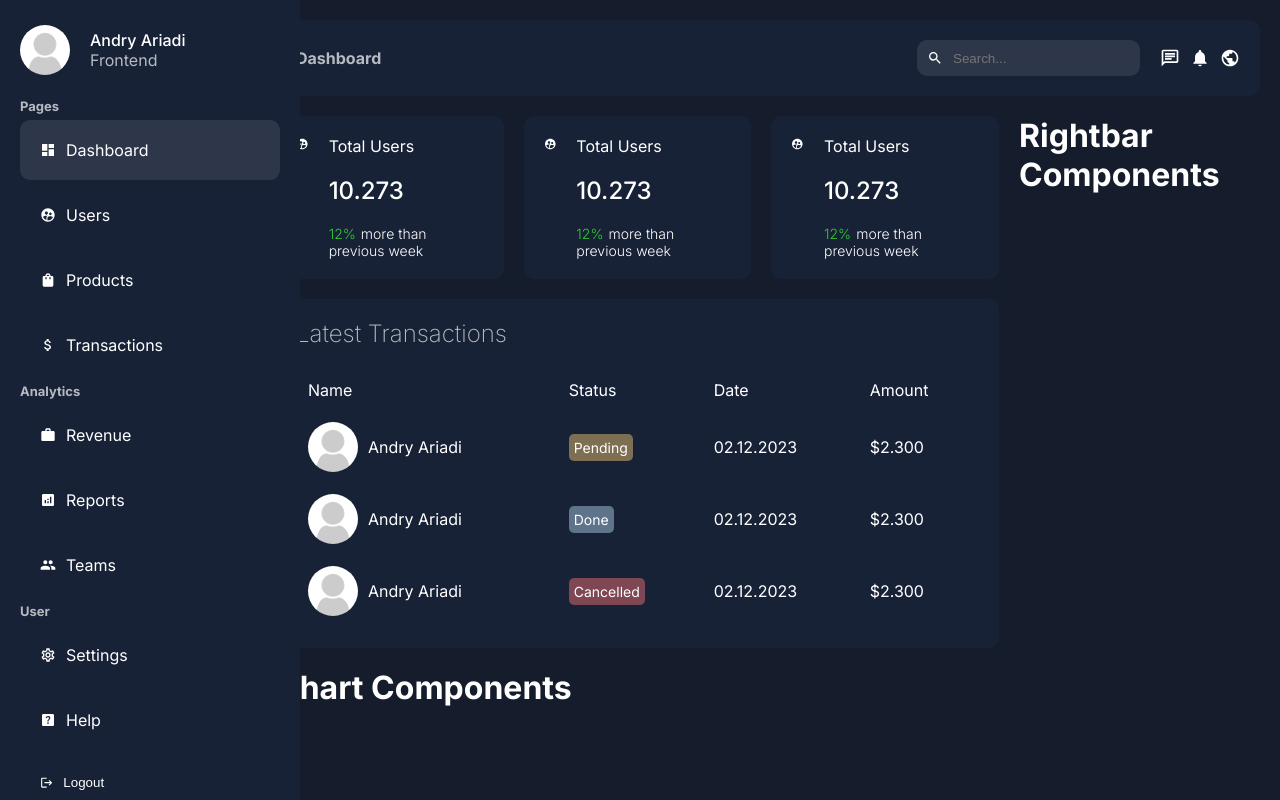
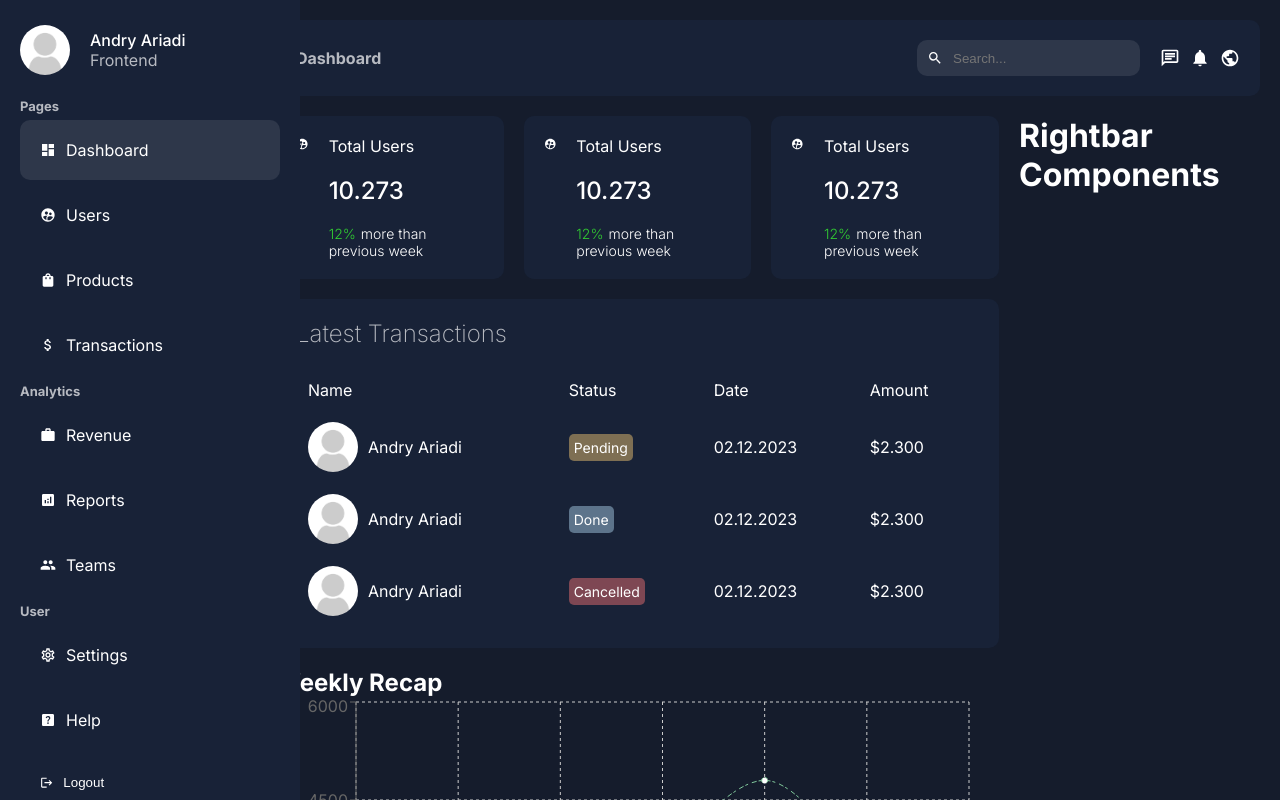
Before and after one commit to andryariadi/CMS-Dashboard-, a Next.js app in the folder cms-dashboard/: page /dashboard in a window 1280 px wide. Built offline with nearby package versions, Linux system fonts and the light colour scheme.

Commit message:
styling chart transaction

```diff
--- a/cms-dashboard/src/app/dashboard/dashboard.module.css
+++ b/cms-dashboard/src/app/dashboard/dashboard.module.css
@@ -52,7 +52,33 @@
   display: flex;
   gap: 20px;
   margin-top: 20px;
+  overflow-y: auto;
+  height: 100vh;
 }
+
+/* wrapper scrollbar */
+.wrapper {
+  --sb-track-color: #232e33;
+  --sb-thumb-color: #6baf8d;
+  --sb-size: 10px;
+
+  scrollbar-color: var(--sb-thumb-color) var(--sb-track-color);
+}
+
+.wrapper::-webkit-scrollbar {
+  width: var(--sb-size);
+}
+
+.wrapper::-webkit-scrollbar-track {
+  background: var(--sb-track-color);
+  border-radius: 10px;
+}
+
+.wrapper::-webkit-scrollbar-thumb {
+  background: var(--sb-thumb-color);
+  border-radius: 10px;
+}
+/* wrapper scrollbar */
 
 .main {
   flex: 3;
--- a/cms-dashboard/src/components/dashboard/chart/chart.jsx
+++ b/cms-dashboard/src/components/dashboard/chart/chart.jsx
@@ -1,7 +1,74 @@
+"use client";
+import styles from "./chart.module.css";
+import { LineChart, Line, XAxis, YAxis, CartesianGrid, Tooltip, Legend, ResponsiveContainer } from "recharts";
+
+const data = [
+  {
+    name: "Sun",
+    visit: 4000,
+    click: 2400,
+  },
+  {
+    name: "Mon",
+    visit: 3000,
+    click: 1398,
+  },
+  {
+    name: "Tue",
+    visit: 2000,
+    click: 3800,
+  },
+  {
+    name: "Wed",
+    visit: 2780,
+    click: 3908,
+  },
+  {
+    name: "Thu",
+    visit: 1890,
+    click: 4800,
+  },
+  {
+    name: "Fri",
+    visit: 2390,
+    click: 3800,
+  },
+  {
+    name: "Sat",
+    visit: 3490,
+    click: 4300,
+  },
+];
+
 export default function Chart() {
   return (
     <>
-      <h1>Chart Components</h1>
+      <div className={styles.mainContainer}>
+        <div className={styles.container}>
+          <h2>Weekly Recap</h2>
+          <ResponsiveContainer width="100%" height="100%">
+            <LineChart
+              width={500}
+              height={300}
+              data={data}
+              margin={{
+                top: 5,
+                right: 30,
+                left: 20,
+                bottom: 5,
+              }}
+            >
+              <CartesianGrid strokeDasharray="3 3" />
+              <XAxis dataKey="name" />
+              <YAxis />
+              <Tooltip />
+              <Legend />
+              <Line type="monotone" dataKey="visit" stroke="#8884d8" strokeDasharray="5 5" />
+              <Line type="monotone" dataKey="click" stroke="#82ca9d" strokeDasharray="3 4 5 2" />
+            </LineChart>
+          </ResponsiveContainer>
+        </div>
+      </div>
     </>
   );
 }
--- a/cms-dashboard/src/components/dashboard/chart/chart.module.css
+++ b/cms-dashboard/src/components/dashboard/chart/chart.module.css
@@ -0,0 +1,7 @@
+.mainContainer {
+  min-height: 600px;
+}
+
+.container {
+  height: 450px;
+}
```
